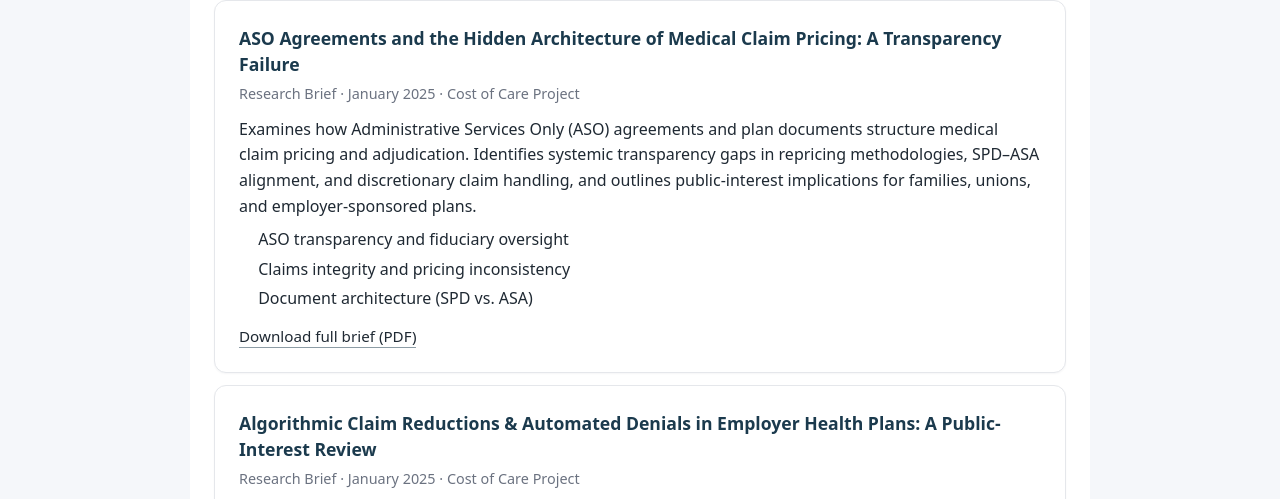
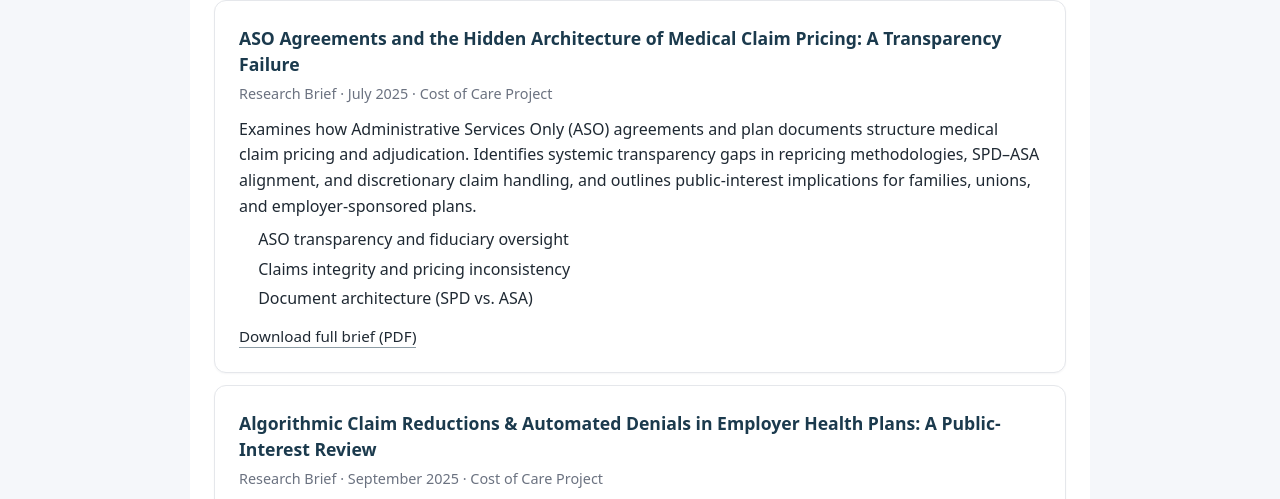
Before and after one commit to RedThreadGrp/nextjs-boilerplate, a Next.js app: page /research in a window 1280 px wide. Shown: the part 301-800 px from the top of the page. Built offline with nearby package versions, Linux system fonts and the light colour scheme.

Commit message:
Update publication dates in research briefs

```diff
--- a/app/research/page.tsx
+++ b/app/research/page.tsx
@@ -24,7 +24,7 @@ export default function ResearchPage() {
             A Transparency Failure
           </h3>
           <p className="research-meta">
-            Research Brief · January 2025 · Cost of Care Project
+            Research Brief · July 2025 · Cost of Care Project
           </p>
           <p className="section-body">
             Examines how Administrative Services Only (ASO) agreements and plan
@@ -57,7 +57,7 @@ export default function ResearchPage() {
             Plans: A Public-Interest Review
           </h3>
           <p className="research-meta">
-            Research Brief · January 2025 · Cost of Care Project
+            Research Brief · September 2025 · Cost of Care Project
           </p>
           <p className="section-body">
             Analyzes how automated edits, clinical logic engines, and AI-enhanced
```
